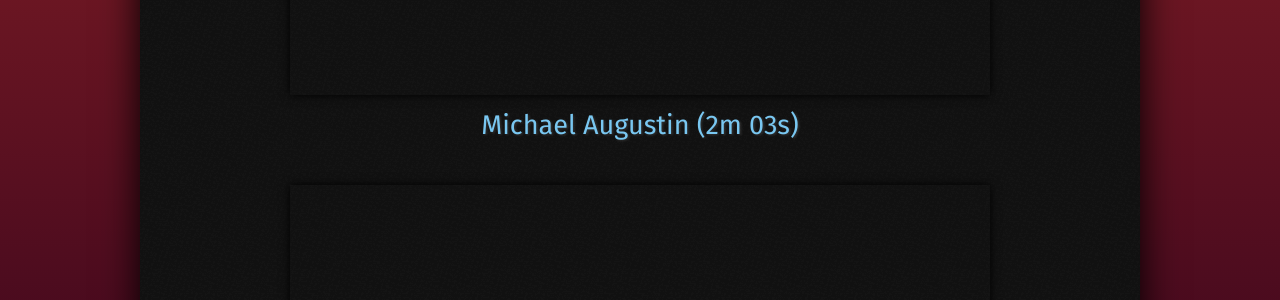
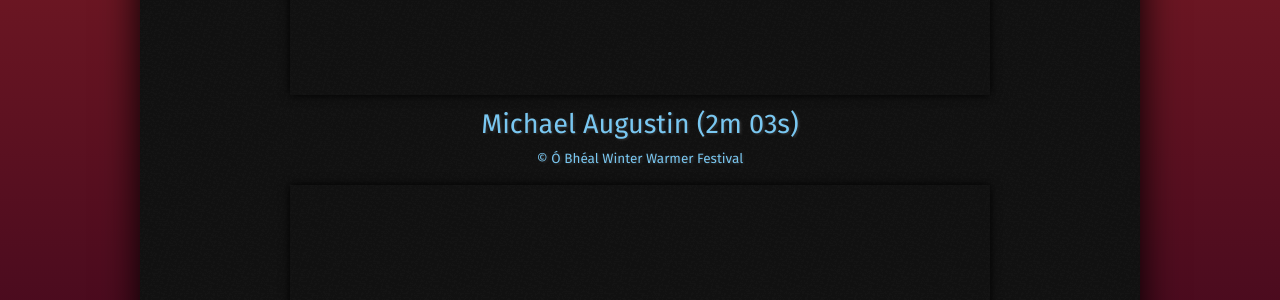
Before and after one commit to Leeds-eBooks/ArcSessions, a Jekyll site: the page built from index.html, in a window 1280 px wide. Shown: the part 567-867 px from the top of the page. Built offline with Jekyll 4.4.1, drawn with Linux system fonts in a browser that asks for light colours.

Commit message:
feat: creator

```diff
--- a/_data/videos.yml
+++ b/_data/videos.yml
@@ -137,3 +137,4 @@
   location: Ó Bhéal Winter Warmer Festival, Cork
   date: 2016-11-26
   duration: 2m 03s
+  creator: Ó Bhéal Winter Warmer Festival
--- a/_sass/_layout.scss
+++ b/_sass/_layout.scss
@@ -282,6 +282,20 @@
   }
 }
 
+// .no-break {
+//   white-space: nowrap;
+//   overflow: hidden;
+//   text-overflow: ellipsis;
+// }
+
+.creator {
+  font-size: 0.5em;
+
+  &:before {
+    content: '© '
+  }
+}
+
 .post-meta {
     font-size: $small-font-size;
     // color: $grey-color;
--- a/index.html
+++ b/index.html
@@ -19,13 +19,27 @@
       <li id="{{ video.lastName }}" class="loading">
         <div class="mugshot" data-echo-background="{{ site.baseurl }}/images/poets/1400/{{ video.firstName }}-{{ video.lastName | replace:' ','-' }}.jpg"></div>
         <div class="video">
-          <div class="youtube" id="{{video.id}}" style="background-image:url({{ site.baseurl }}/images/Arc-play-white.png)"></div>
+          <div class="youtube" id="{{ video.id }}" style="background-image:url({{ site.baseurl }}/images/Arc-play-white.png)"></div>
           <span class="post-meta">
-            <a href="https://www.youtube.com/watch?v={{video.id}}" target="_blank">
+            <a href="https://www.youtube.com/watch?v={{ video.id }}" target="_blank">
               <span class="poet">
-                {% if video.firstNameAccents %}{{video.firstNameAccents}}{% else %}{{video.firstName}}{% endif %}
-                {% if video.lastNameAccents %}{{video.lastNameAccents}}{% else %}{{video.lastName}}{% endif %}
-              </span> ({{video.duration}})</a></span>
+                {% if video.firstNameAccents %}
+                  {{ video.firstNameAccents }}
+                {% else %}
+                  {{ video.firstName }}
+                {% endif %}
+                {% if video.lastNameAccents %}
+                  {{ video.lastNameAccents }}
+                {% else %}
+                  {{ video.lastName }}
+                {% endif %}
+              </span>
+              ({{ video.duration }})
+              {% if video.creator %}
+                <br><span class="creator">{{ video.creator }}</span>
+              {% endif %}
+            </a>
+          </span>
         </div>
       </li>
     {% endfor %}
```
